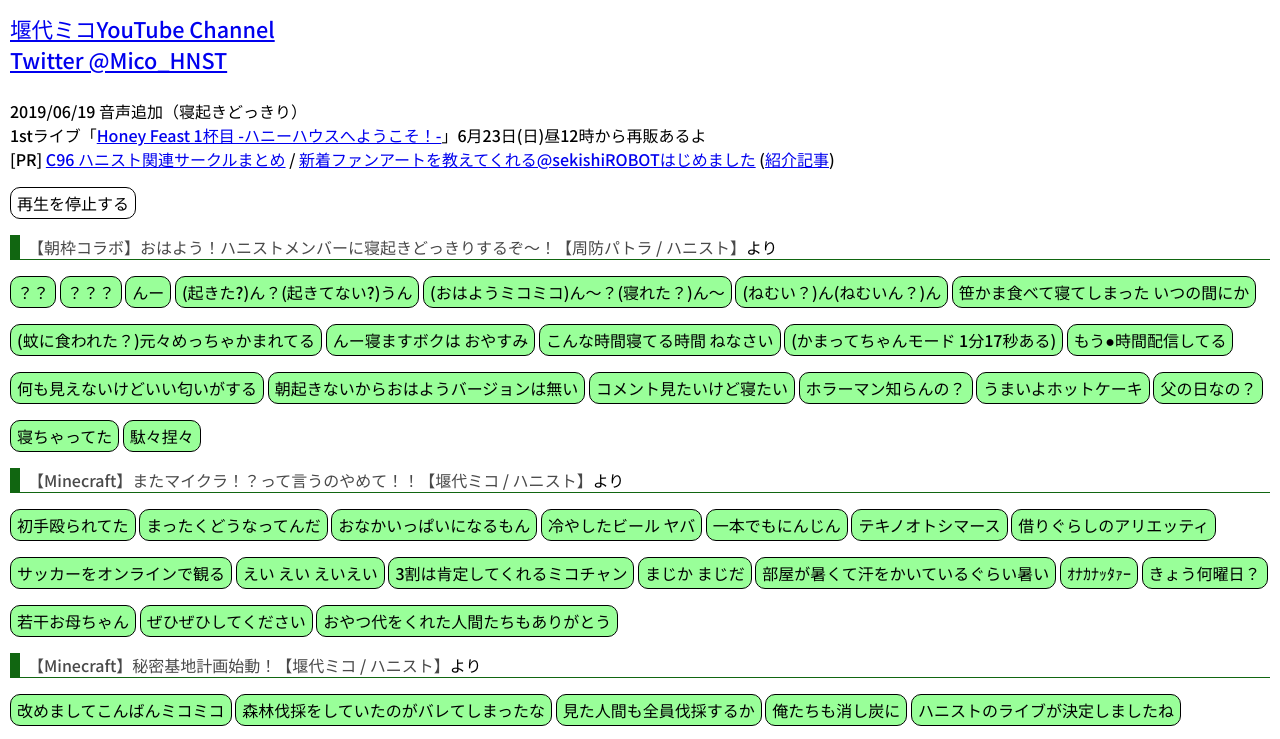
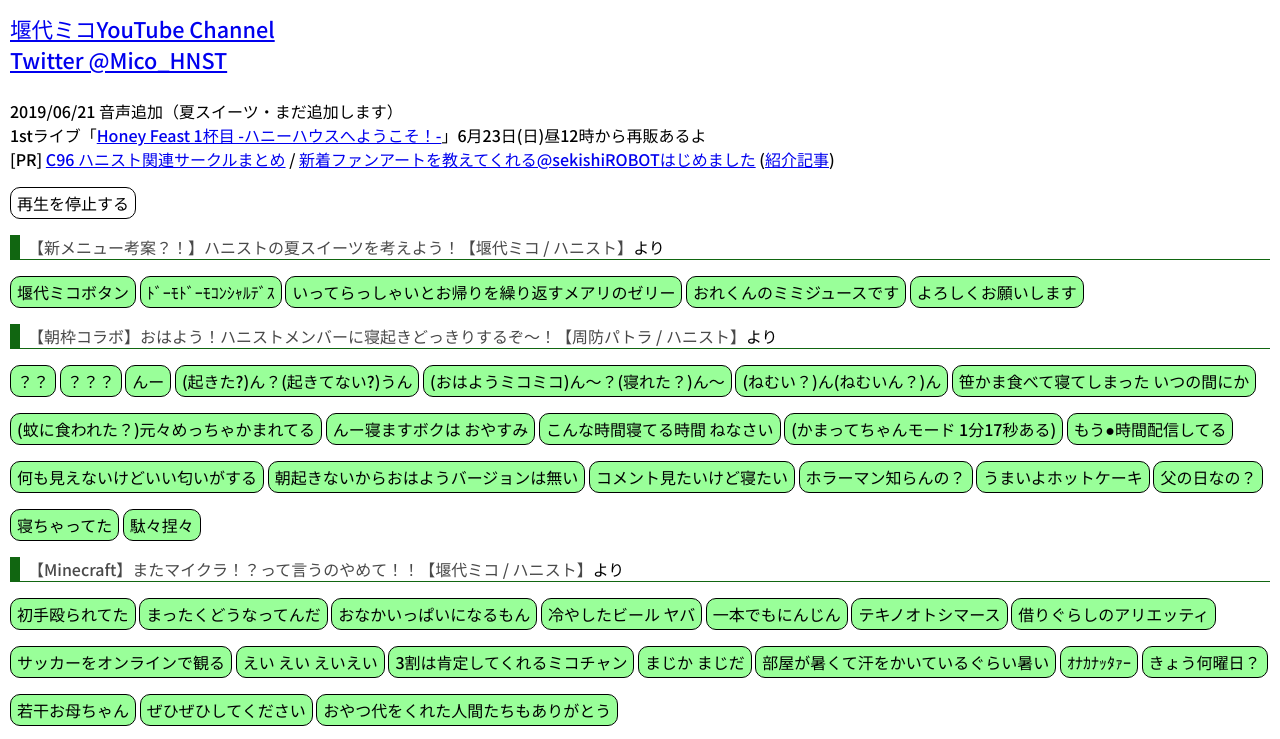
Before and after one commit to karia/micobutton, a plain HTML site: page index.html in a window 1280 px wide. Shown: the part 59-798 px from the top of the page. Drawn offline with nearby package versions, Linux system fonts and the light colour scheme; some packages are replaced by stand-ins of ours; files that its build step writes are made by us from their sources.

Commit message:
【新メニュー考案？！】ハニストの夏スイーツを考えよう！【堰代ミコ / ハニスト】追加

```diff
--- a/index.html
+++ b/index.html
@@ -40,7 +40,7 @@
 
     <div class="lastmodified">
         <ul>
-            <li>2019/06/19 音声追加（寝起きどっきり）</li>
+            <li>2019/06/21 音声追加（夏スイーツ・まだ追加します）</li>
             <li>1stライブ「<a href="https://spwn.jp/190715-honeystrap/">Honey Feast 1杯目 -ハニーハウスへようこそ！-</a>」6月23日(日)昼12時から再販あるよ</li>
             <li>[PR] <a href="http://karia.hatenablog.jp/entry/2019/06/08/203536">C96 ハニスト関連サークルまとめ</a> / <a href="https://twitter.com/sekishirobot">新着ファンアートを教えてくれる@sekishiROBOTはじめました</a> (<a href="http://karia.hatenablog.jp/entry/2019/06/18/030820">紹介記事</a>)</li>
         </ul>
@@ -51,6 +51,13 @@
     </div>
 
     <div id="audio_button">
+        <h2><a href="https://www.youtube.com/watch?v=8fQJxfG5GnE">【新メニュー考案？！】ハニストの夏スイーツを考えよう！【堰代ミコ / ハニスト】</a>より</h2>
+        <input type="button" value="堰代ミコボタン" id="20190620/00h_25m_10s">
+        <input type="button" value="ﾄﾞｰﾓﾄﾞｰﾓｺﾝｼｬﾙﾃﾞｽ" id="20190620/00h_33m_06s">
+        <input type="button" value="いってらっしゃいとお帰りを繰り返すメアリのゼリー" id="20190620/00h_46m_21s">
+        <input type="button" value="おれくんのミミジュースです" id="20190620/00h_55m_22s">
+        <input type="button" value="よろしくお願いします" id="20190620/00h_58m_44s">
+
         <h2><a href="https://www.youtube.com/watch?v=AdimDCmKWkg">【朝枠コラボ】おはよう！ハニストメンバーに寝起きどっきりするぞ～！【周防パトラ / ハニスト】</a>より</h2>
         <input type="button" value="？？" id="20190616/00h_06m_06s">
         <input type="button" value="？？？" id="20190616/00h_06m_14s">
```
